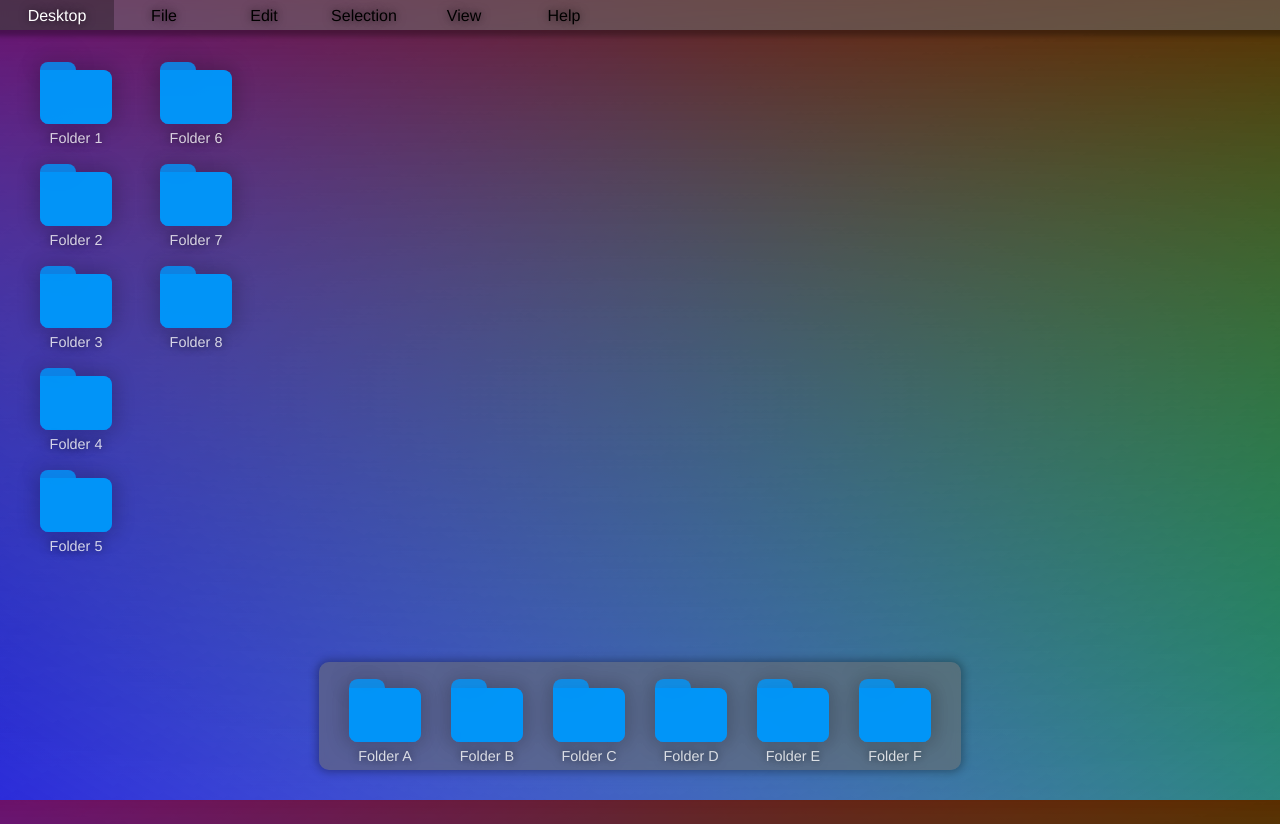
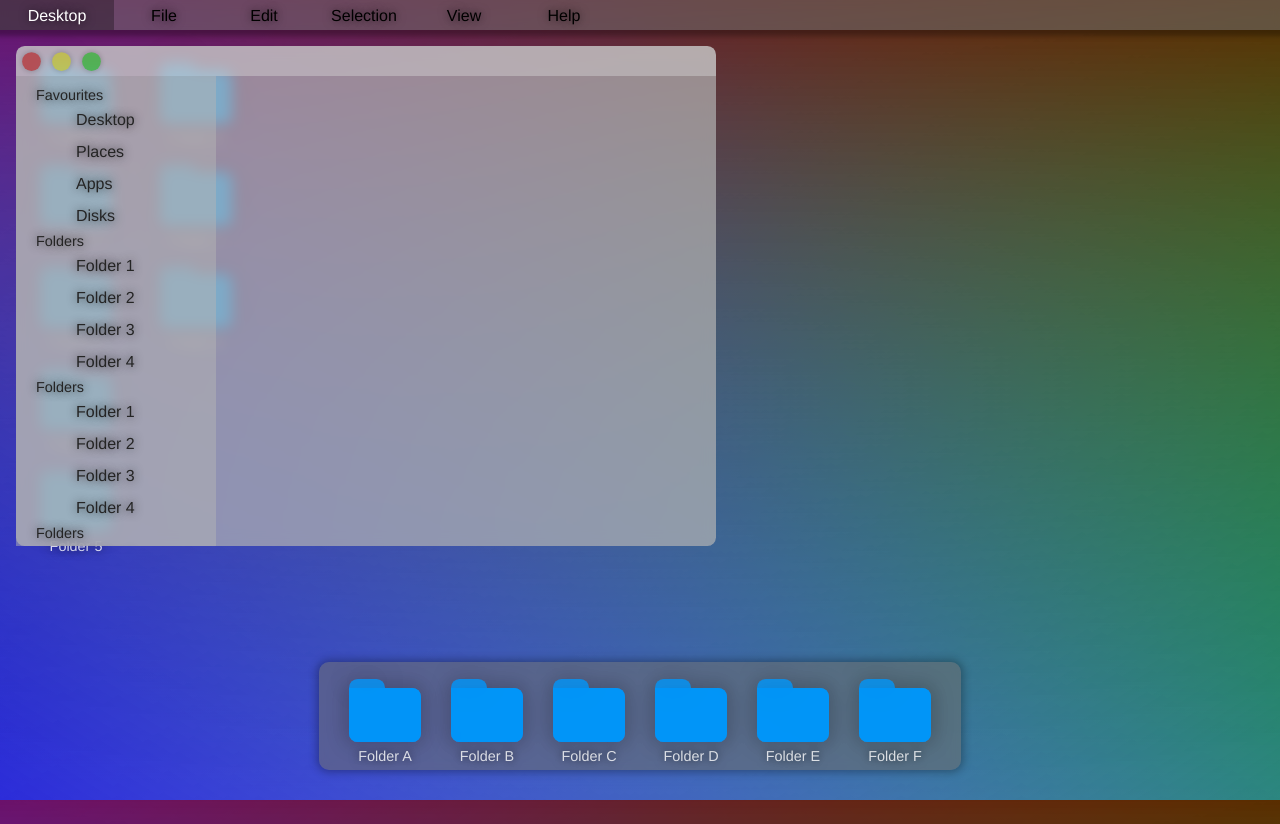
Before and after one commit to gunnnu/JS_OS, a website built with Parcel: page index.html in a window 1280 px wide. Built offline with nearby package versions, Linux system fonts and the light colour scheme.

Commit message:
Window UI created

```diff
--- a/index.html
+++ b/index.html
@@ -9,12 +9,15 @@
   <body>
     <div id="topbar">
       <ul>
-				<li data-name="File"><a href="#">File</a>
+        <li data-name="File">
+          <a href="#">File</a>
           <ul>
             <li data-name="New File"><a href="#">New File</a></li>
-						<li data-name="Save as"><a href="#">Save as</a>
+            <li data-name="Save as">
+              <a href="#">Save as</a>
               <ul>
-								<li><a href="#">Type 1</a>
+                <li>
+                  <a href="#">Type 1</a>
                   <ul>
                     <li><a href="#">Type 1_1</a></li>
                   </ul>
@@ -25,28 +28,34 @@
             </li>
           </ul>
         </li>
-				<li data-name="Edit"><a href="#">Edit</a>
+        <li data-name="Edit">
+          <a href="#">Edit</a>
           <ul>
             <li data-name="Undo"><a href="#">Undo</a></li>
             <li data-name="Redo"><a href="#">Redo</a></li>
           </ul>
         </li>
-				<li data-name="Selection"><a href="#">Selection</a>
+        <li data-name="Selection">
+          <a href="#">Selection</a>
           <ul>
             <li data-name="Select all"><a href="#">Select all</a></li>
           </ul>
         </li>
-				<li data-name="View"><a href="#">View</a>
+        <li data-name="View">
+          <a href="#">View</a>
           <ul>
-							<li data-name="Toggle Fullscreen"><a href="#">Toggle Fullscreen</a></li>
+            <li data-name="Toggle Fullscreen">
+              <a href="#">Toggle Fullscreen</a>
+            </li>
           </ul>
         </li>
-				<li data-name="Help"><a href="#">Help</a>
-						<ul>
-						</ul>
+        <li data-name="Help">
+          <a href="#">Help</a>
+          <ul></ul>
         </li>
       </ul>
     </div>
+
     <div id="desktop">
       <div class="folder" data-name="Folder 1"></div>
       <div class="folder" data-name="Folder 2"></div>
@@ -56,7 +65,41 @@
       <div class="folder" data-name="Folder 6"></div>
       <div class="folder" data-name="Folder 7"></div>
       <div class="folder" data-name="Folder 8"></div>
+      <div class="window" draggable="true">
+        <span class="nav">
+          <span class="dot" onclick="close(this)" sym="&times;"></span>
+          <span class="dot" onclick="max(this)" sym="&square;"></span>
+          <span class="dot" onclick="min(this)" sym="&minus;"></span>
+        </span>
+        <span class="sidebar">
+          <ul data-name="Favourites">
+            <li><a href="#">Desktop</a></li>
+            <li><a href="#">Places</a></li>
+            <li><a href="#">Apps</a></li>
+            <li><a href="#">Disks</a></li>
+          </ul>
+          <ul data-name="Folders">
+            <li><a href="#">Folder 1</a></li>
+            <li><a href="#">Folder 2</a></li>
+            <li><a href="#">Folder 3</a></li>
+            <li><a href="#">Folder 4</a></li>
+          </ul>
+          <ul data-name="Folders">
+            <li><a href="#">Folder 1</a></li>
+            <li><a href="#">Folder 2</a></li>
+            <li><a href="#">Folder 3</a></li>
+            <li><a href="#">Folder 4</a></li>
+          </ul>
+          <ul data-name="Folders">
+            <li><a href="#">Folder 1</a></li>
+            <li><a href="#">Folder 2</a></li>
+            <li><a href="#">Folder 3</a></li>
+            <li><a href="#">Folder 4</a></li>
+          </ul>
+        </span>
       </div>
+    </div>
+
     <div id="dock">
       <ul>
         <li><div class="folder" data-name="Folder A"></div></li>
@@ -67,9 +110,12 @@
         <li><div class="folder" data-name="Folder F"></div></li>
       </ul>
     </div>
+
     <div id="menu">
       <ul>
-					<li data-action="page_Reload"><a href="javascript:location.reload(true)">Reload</a></li>
+        <li data-action="page_Reload">
+          <a href="javascript:location.reload(true)">Reload</a>
+        </li>
         <li><a href="#">Sort by</a></li>
         <li><a href="#">Refresh</a></li>
       </ul>
@@ -78,10 +124,11 @@
         <li><a href="#">Paste Shortcut</a></li>
       </ul>
       <ul>
-					<li ><a href="#">Display Settings</a></li>
+        <li><a href="#">Display Settings</a></li>
         <li><a href="#">Personalise</a></li>
       </ul>
     </div>
+
     <script src="src/index.js"></script>
   </body>
 </html>
--- a/src/index.js
+++ b/src/index.js
@@ -1,5 +1,7 @@
-var menu= document.getElementById("menu");
-document.addEventListener('contextmenu',function(e){
+var menu = document.getElementById("menu");
+document.addEventListener(
+  "contextmenu",
+  function (e) {
     // if(e.target.classList.contains('elem')){
     e.preventDefault();
     // menu.dataset.class=e.target.classList;
@@ -9,35 +11,44 @@ document.addEventListener('contextmenu',function(e){
     //     menu.dataset.parentfolder=url[url.length-2]
     // }
     menu_show(e);
-},false);
+  },
+  false
+);
 
-document.addEventListener('click',function(e){
-  if(!menu.contains(e.target)){
+document.addEventListener("click", function (e) {
+  if (!menu.contains(e.target)) {
     menu_hide();
   }
 });
 
-var menu_show=(e)=>{
-  menu.style.opacity='0';
-  menu.style.zIndex='100';
-  menu.style.pointerEvents='all';
- setTimeout(function(){
-     menu.style.opacity='1';
-     menu.style.top=e.clientY+"px";
-     menu.style.left=e.clientX+"px";
- },10);
-}
+var menu_show = (e) => {
+  menu.style.opacity = "0";
+  menu.style.zIndex = "100";
+  menu.style.pointerEvents = "all";
+  setTimeout(function () {
+    menu.style.opacity = "1";
+    menu.style.top = e.clientY + "px";
+    menu.style.left = e.clientX + "px";
+  }, 10);
+};
 
-var menu_hide=()=>{
-  menu.style.opacity='0';
-  menu.style.zIndex='-2';
-  menu.style.pointerEvents='none';
-}
-menu.childNodes.forEach(i=>{
-  i.onclick=()=>{
+var menu_hide = () => {
+  menu.style.opacity = "0";
+  menu.style.zIndex = "-2";
+  menu.style.pointerEvents = "none";
+};
+menu.childNodes.forEach((i) => {
+  i.onclick = () => {
     menu_hide();
-}
-})
+  };
+});
 // var Global_Events={
 //   "page_Reload":"",
 // }
+
+var close = (elem) => {
+  console.log("close");
+  this.parent.removeChild(this);
+};
+
+// windows[0]
--- a/src/styles.css
+++ b/src/styles.css
@@ -1,3 +1,30 @@
+::-webkit-scrollbar {
+  width: .4rem;
+  height: 3px;
+}
+
+::-webkit-scrollbar-track {
+  background-color: rgba(0, 0, 0, 0);
+}
+::-webkit-scrollbar-track-piece:end {
+  margin-bottom: 0.5rem;
+  margin-right: 5rem;
+}
+::-webkit-scrollbar-track-piece:start {
+  margin-top: 0.5rem;
+  margin-left: 5rem;
+}
+::-webkit-scrollbar-thumb {
+  background: rgba(0, 0, 0, 0.2);
+  border-radius: 10px;
+  cursor: pointer;
+}
+::-webkit-scrollbar-thumb:hover {
+  background: #555;
+}
+::-webkit-scrollbar-corner {
+  background-color: rgba(0, 0, 0, 0);
+}
 * {
   margin: 0;
   padding: 0;
@@ -69,6 +96,85 @@ body {
   filter: drop-shadow(0 50px 25px rgba(0, 0, 0, 0.2));
   transform: perspective(calc(3 * var(--size))) rotateX(-55deg);
   transition: transform 0.3s ease-out;
+}
+
+.window {
+  position: absolute;
+  height: 500px;
+  width: 700px;
+  z-index: 101;
+  background: rgba(180, 180, 180, 0.7);
+  backdrop-filter: blur(7px);
+  border-radius: var(--corner);
+  border-top: 30px solid rgba(220, 220, 220, 0.4);
+}
+.window .sidebar {
+  display: block;
+  position: absolute;
+  top: -0.5px;
+  margin: 0;
+  height: 100%;
+  width: 30%;
+  padding: 0;
+  max-width: 200px;
+  background: rgba(180, 180, 180, 0.5);
+  overflow-y: scroll;
+}
+.window .sidebar ul {
+  position: relative;
+  padding: 0 10px 0 20px ;
+  list-style: none;
+  font-family: helvetica, sans-serif;
+  color: #252525;
+  top: 10px;
+}
+.window .sidebar ul:before {
+  content: attr(data-name);
+  font-size: 0.9em;
+}
+.window .sidebar ul li {
+  padding: 7px 40px;
+}
+.window .sidebar ul li:hover {
+  color: white;
+  background: rgba(10, 10, 10, 0.6);
+  border-radius: var(--corner);
+}
+.window .sidebar ul a {
+  text-decoration: none;
+  color: inherit;
+}
+.window .nav {
+  display: flex;
+  height: 30px;
+  width: 90px;
+  flex-flow: row nowrap;
+  /* background: #000; */
+  position: relative;
+  top: -30px;
+  justify-content: space-around;
+  align-items: center;
+}
+.window .nav .dot {
+  height: 25px;
+  width: 25px;
+  transform: scale(0.75);
+  text-shadow: 0 0 12px rgba(0, 0, 0, 0.5);
+  border-radius: 50px;
+  box-shadow: 0 0 7px 1px rgba(0, 0, 0, 0.3);
+  opacity: 0.6;
+}
+.window .nav .dot:nth-child(1) {
+  background: rgba(180, 20, 20, 1);
+}
+.window .nav .dot:nth-child(2) {
+  background: rgba(200, 200, 20, 1);
+}
+.window .nav .dot:nth-child(3) {
+  background: rgba(20, 180, 20, 1);
+}
+.window .nav .dot:hover {
+  opacity: 1;
 }
 #menu {
   display: flex;
```
Lines whose indentation alone changed are shown as unchanged.
